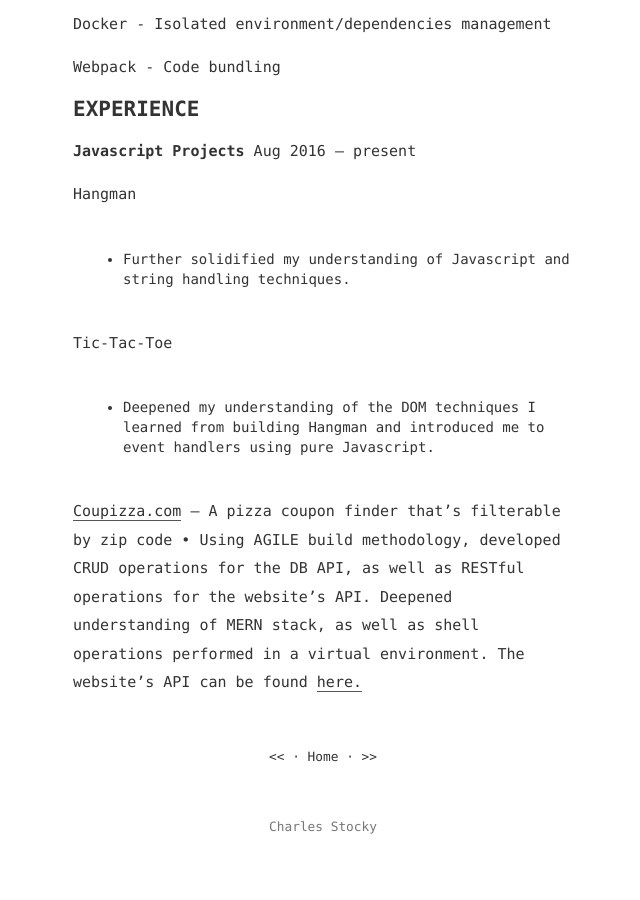
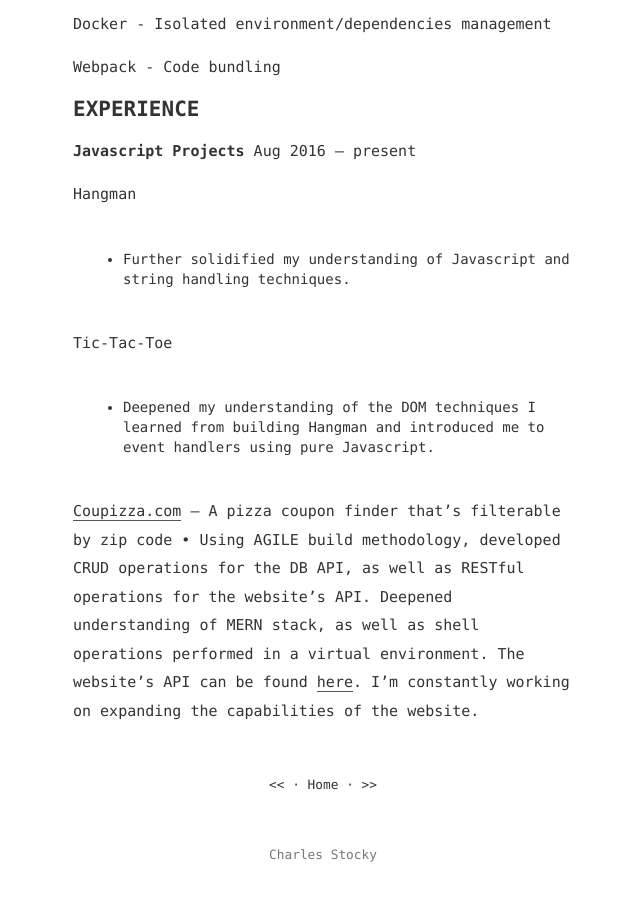
Before and after one commit to CharlesStocky/CharlesStocky.github.io, a Jekyll site: the page built from _posts/2017-8-21-Resume.md, in a window 1280 px wide and 900 px high, scrolled down 2207 px. Shown: the whole window, without its empty margins (317-957 px from the left). Built offline with Jekyll 4.4.1, drawn with Linux system fonts in a browser that asks for light colours; before the commit the page ends 3079 px from its top, so only the background shows below that.

Commit message:
updated update

```diff
--- a/_posts/2017-8-21-Resume.md
+++ b/_posts/2017-8-21-Resume.md
@@ -78,4 +78,4 @@ Javascript.
 • Using AGILE build methodology, developed CRUD operations for the DB API,
 as well as RESTful operations for the website’s API. Deepened
 understanding of MERN stack, as well as shell operations performed in a
-virtual environment. The website’s API can be found <a href='https://github.com/CharlesStocky/coupizza.git'>here.</a>
+virtual environment. The website’s API can be found <a href='https://github.com/CharlesStocky/coupizza.git'>here</a>. I'm constantly working on expanding the capabilities of the website.
```
